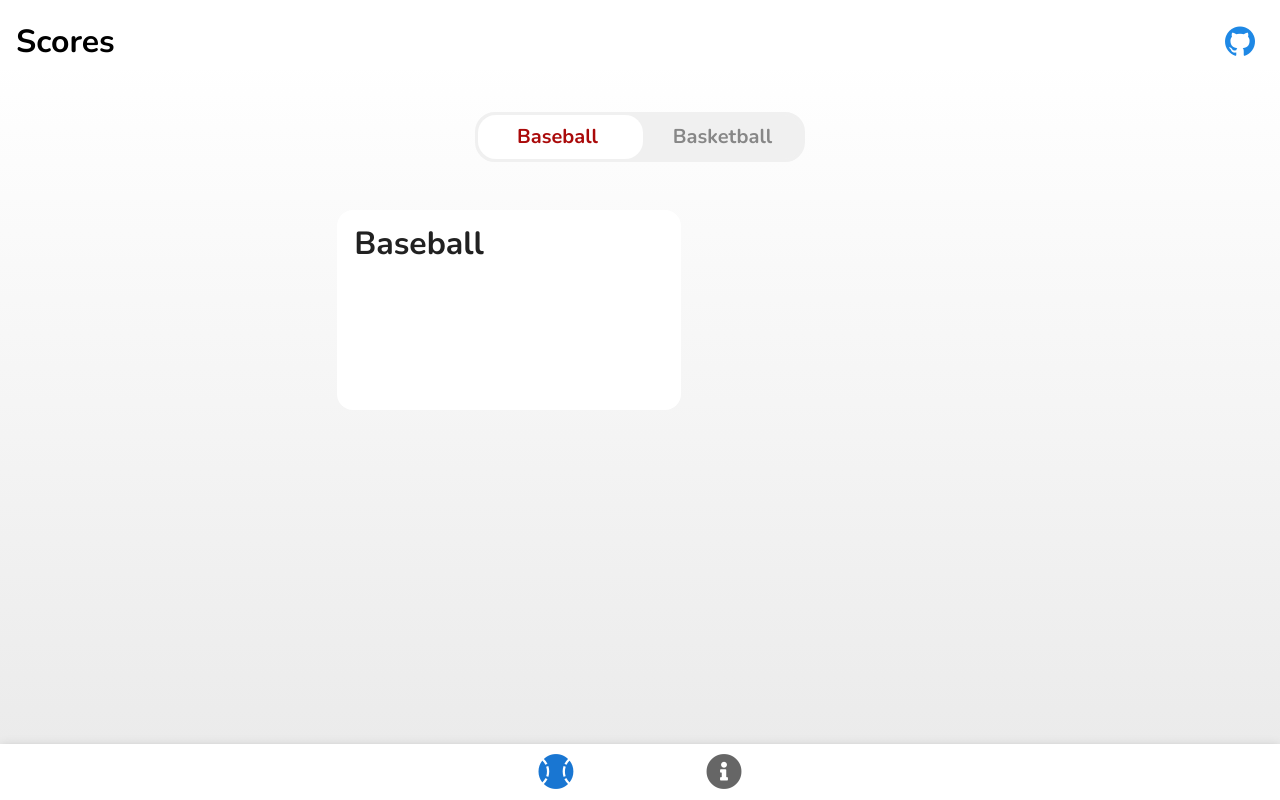
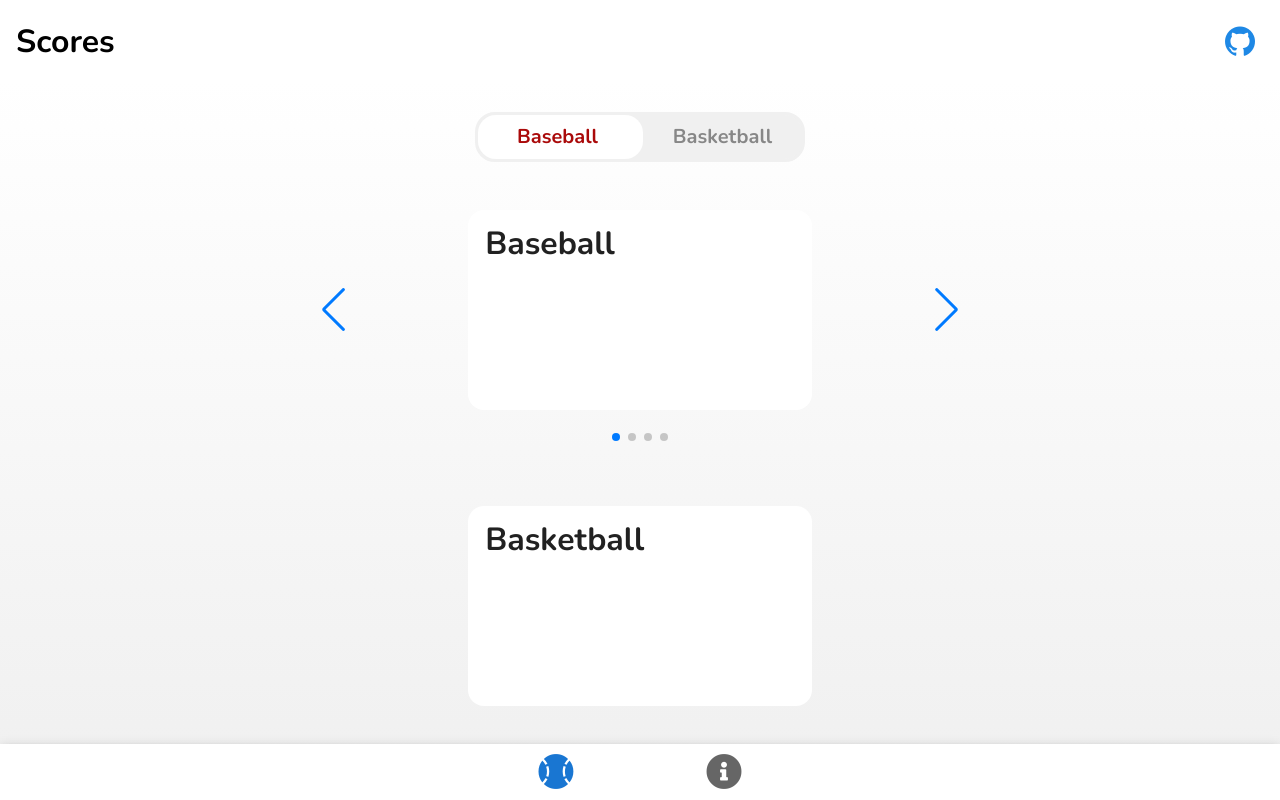
Before and after one commit to tpreskenis/score-app, a Vue app: page / in a window 1280 px wide. Shown: the top 800 px of the page. Built offline with nearby package versions, Linux system fonts and the light colour scheme.

Commit message:
adding working scrolling

```diff
--- a/package.json
+++ b/package.json
@@ -14,6 +14,9 @@
     "swiper": "^6.4.15",
     "vue": "^2.6.11",
     "vue-awesome-swiper": "^4.1.1",
+    "vue-easyrefresh": "^1.0.6",
+    "vue-pull-refresh": "^0.2.7",
+    "vuescroll": "^4.17.3",
     "vuetify": "^2.4.0",
     "vuex": "^3.4.0"
   },
--- a/src/App.vue
+++ b/src/App.vue
@@ -25,14 +25,13 @@
         <v-icon color="#1E88E5" class="app_title_button_icon" large>mdi-github</v-icon>
       </v-btn>
     </v-app-bar>
-
         <v-main class="app_background">
             <transition name="fade" mode="out-in">
             <sports-layout v-if="top_level_navigation == 'sports'" key="sports"/>
             <info-layout v-if="top_level_navigation == 'info'" key="info"/>
             </transition>
+        </v-main>
     <vue-footer @nav_clicked="navigation"/>
-    </v-main>
   </v-app>
 </template>
 
@@ -55,7 +54,7 @@ export default {
 
   data: () => ({
     page_title: "Scores",
-    top_level_navigation: 'sports'
+    top_level_navigation: 'sports',
   }),
   methods: {
     navigation (value) {
@@ -64,6 +63,14 @@ export default {
         this.page_title = "Scores"
       if (this.top_level_navigation == 'info')
         this.page_title = "Information"
+    },
+    onRefresh: function() {
+        return new Promise(function (resolve, reject) {
+            setTimeout(function () {
+                resolve();
+            }, 1000);
+            console.log(reject)
+        });
     }
   }
 };
--- a/src/components/sports/baseball.vue
+++ b/src/components/sports/baseball.vue
@@ -1,12 +1,19 @@
 <template>
-  <news-slider/>
+  <div>
+    <news-slider/>
+    <blank-card/>
+    <blank-card/>
+  </div>
 </template>
 <script>
 import newsSlider from "./slider/slider"
+import blankCard from "./basketball"
+
   export default {
     name: "baseball_template",
     components: {
-      newsSlider
+      newsSlider,
+      blankCard
     }
   }
 </script>
--- a/src/components/sports/basketball.vue
+++ b/src/components/sports/basketball.vue
@@ -3,6 +3,7 @@
     class="mx-auto my-12 rounded-xl"
     depressed
     max-width="344"
+    min-width="280"
     min-height="200"
     flat
   >
--- a/src/components/sports/slider/slider.vue
+++ b/src/components/sports/slider/slider.vue
@@ -1,46 +1,98 @@
 <template>
-  <swiper class="swiper" :options="swiperOption">
+  <div>
+    <swiper class="swiper" :options="swiperOption" v-if="smallScreenSize">
       <swiper-slide>
         <slider-card/>
       </swiper-slide>
       <swiper-slide>
         <slider-card/>
       </swiper-slide>
-    <swiper-slide>Slide 3</swiper-slide>
-    <swiper-slide>Slide 4</swiper-slide>
-    <swiper-slide>Slide 5</swiper-slide>
-    <swiper-slide>Slide 6</swiper-slide>
-    <swiper-slide>Slide 7</swiper-slide>
-    <swiper-slide>Slide 8</swiper-slide>
-    <swiper-slide>Slide 9</swiper-slide>
-    <swiper-slide>Slide 10</swiper-slide>
+      <swiper-slide>
+        <slider-card/>
+      </swiper-slide>
+      <swiper-slide>
+        <slider-card/>
+      </swiper-slide>
       <div class="swiper-pagination" slot="pagination"></div>
     </swiper>
+    <swiper class="swiper" :options="swiperOption_large" v-if="!smallScreenSize">
+      <swiper-slide>
+        <slider-card/>
+      </swiper-slide>
+      <swiper-slide>
+        <slider-card/>
+      </swiper-slide>
+      <swiper-slide>
+        <slider-card/>
+      </swiper-slide>
+      <swiper-slide>
+        <slider-card/>
+      </swiper-slide>
+      <div class="swiper-pagination" slot="pagination"></div>
+    <div class="swiper-button-prev" slot="button-prev"></div>
+    <div class="swiper-button-next" slot="button-next"></div>
+    </swiper>
+  </div>
 </template>
 
 <script>
+
   import sliderCard from "./card_slider"
 
   export default {
     name: 'news_slider',
     components: {
-      sliderCard
+      sliderCard,
     },
     data() {
       return {
+        windowWidth: window.innerWidth,
         swiperOption: {
           slidesPerView: 1.25,
-          spaceBetween: 30,
+          spaceBetween: 20,
+          centeredSlides: true,
           freeMode: true,
           pagination: {
             el: '.swiper-pagination',
             clickable: true
           }
+        },
+        swiperOption_large: {
+          slidesPerView: 1,
+          spaceBetween: 30,
+          loop: true,
+          pagination: {
+            el: '.swiper-pagination',
+            clickable: true
+          },
+          navigation: {
+            nextEl: '.swiper-button-next',
+            prevEl: '.swiper-button-prev'
           }
+        }
+      }
+    },
+    mounted() {
+      window.addEventListener('resize', () => {
+        this.windowWidth = window.innerWidth
+      })
+    },
+    computed: {
+      smallScreenSize: function() {
+        if (this.windowWidth <= 540)
+          return true
+        else
+          return false
       }
     }
   }
 </script>
 
 <style lang="scss" scoped>
+.swiper-button-prev {
+  left: 25%;
+}
+.swiper-button-next {
+  right: 25%;
+}
 </style>
--- a/src/main.js
+++ b/src/main.js
@@ -1,7 +1,7 @@
 import Vue from 'vue'
 import App from './App.vue'
 import vuetify from './plugins/vuetify';
-import VueAwesomeSwiper from './plugins/swiper';
+import Swiper from './plugins/swiper';
 
 import store from './store'
 
@@ -9,7 +9,7 @@ Vue.config.productionTip = false
 
 new Vue({
   vuetify,
-  VueAwesomeSwiper,
   store,
+  Swiper,
   render: h => h(App)
 }).$mount('#app')
--- a/src/plugins/swiper.js
+++ b/src/plugins/swiper.js
@@ -1,7 +1,16 @@
 import Vue from 'vue';
-import VueAwesomeSwiper from 'vue-awesome-swiper'
-import "swiper/swiper-bundle.min.css";
+import {Swiper as SwiperClass, Pagination, Navigation, Mousewheel, Autoplay} from 'swiper/swiper.esm'
+import getAwesomeSwiper from 'vue-awesome-swiper/dist/exporter'
 
-Vue.use(VueAwesomeSwiper,)
+SwiperClass.use([Pagination, Mousewheel, Navigation, Autoplay])
+Vue.use(getAwesomeSwiper(SwiperClass))
+const Swiper = getAwesomeSwiper(SwiperClass)
 
-export default VueAwesomeSwiper
+import 'swiper/swiper-bundle.min.css'
+
+//import VueAwesomeSwiper from 'vue-awesome-swiper'
+//import "swiper/swiper-bundle.css";
+//
+//Vue.use(VueAwesomeSwiper,)
+
+export default Swiper
```
Also changed, not shown: 1 other file (tests, documents, lock files or other folders). Lines whose indentation alone changed are shown as unchanged.
